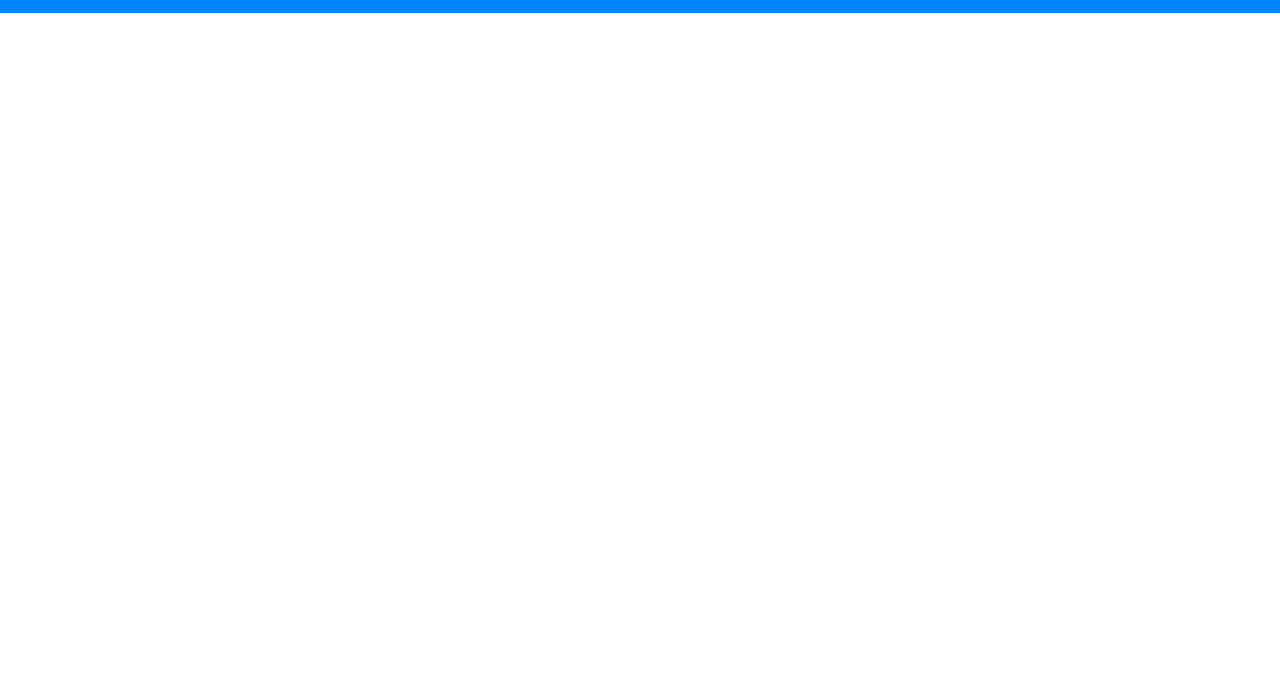
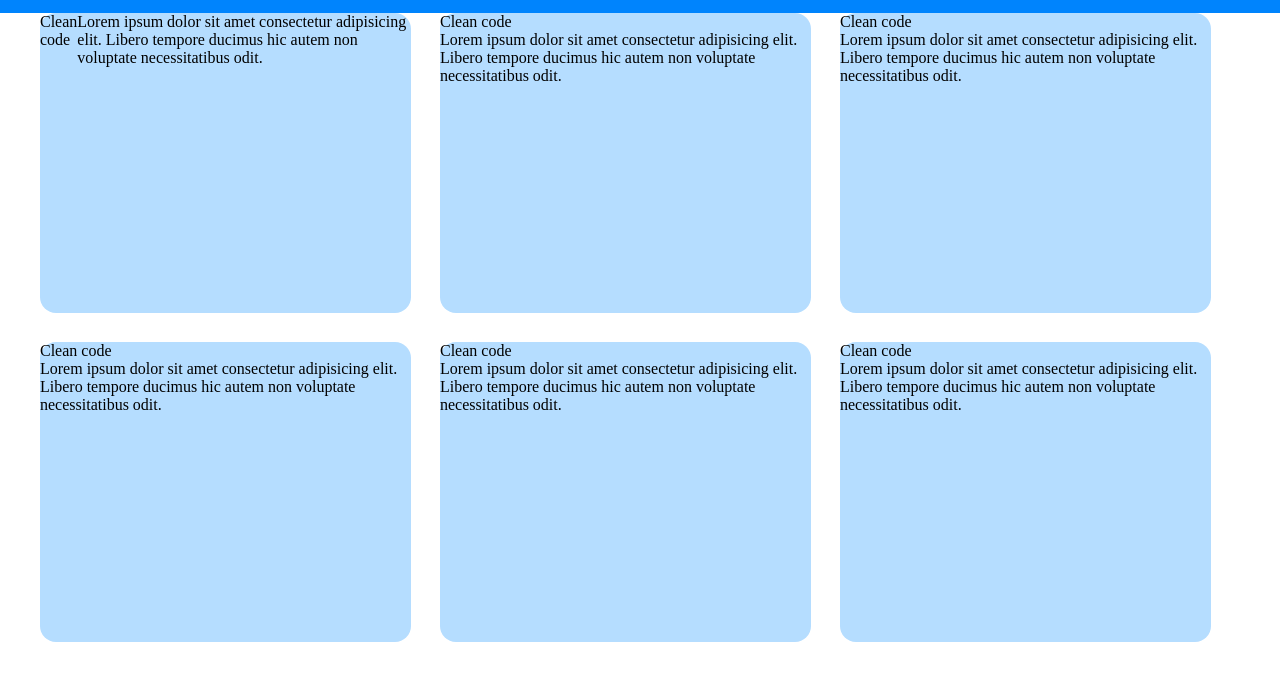
Before and after one commit to CarloColletti/htmlcss-responsive-layout, a plain HTML site: page index.html in a window 1280 px wide. Shown: the part 77-758 px from the top of the page. Drawn offline with Linux system fonts and the light colour scheme.

Commit message:
prima sezione quadrati senza quello grosso

```diff
--- a/css/style.css
+++ b/css/style.css
@@ -8,7 +8,7 @@
 	color: white;
 	background-color: #0084fd;
 	/* z-index: 3; */
-	position: fixed;
+	/* position: fixed; */
 	width: 100%;
 }
 
@@ -35,3 +35,26 @@
 }
 
 /* main */
+
+.row-card{
+	gap: 1.8rem;
+	flex-wrap: wrap;
+}
+
+.col-card{
+	width: calc(100% / 3 - 1.8rem);
+	height: 300px;
+	background-color: #b5ddff;
+	border-radius: 1rem;
+}
+
+/* quadrato placeholder*/
+
+.placeholder-square{
+	width: 200px;
+	height: 200px;
+	background-color: aquamarine;
+	display: inline-block;
+}
+
+/* ---------*/
--- a/css/utils.css
+++ b/css/utils.css
@@ -17,4 +17,13 @@
 	display: table;
 }
 
+
+/* display flex  */
+
+.d-flex{
+	display: flex;
+}
+
+
+
 /* bottoni */
--- a/index.html
+++ b/index.html
@@ -23,6 +23,7 @@
 </head>
 
 <body>
+	<!-- header menu  -->
 	<header class="header-main">
 		<div class="header-head">
 			<nav class="header-nav container">
@@ -45,7 +46,78 @@
 	</header>
 
 	<main>
-		<section></section>
+
+		<section>
+			<div class="container">
+
+				<div class="row-card d-flex">
+					<div class="col-card d-flex">
+
+						<h3>Clean code</h3>
+						<p>
+							Lorem ipsum dolor sit amet consectetur adipisicing elit. Libero tempore ducimus hic autem non voluptate necessitatibus odit.
+						</p>
+
+
+					</div>
+
+					<div class="col-card">
+
+						<h3>Clean code</h3>
+						<p>
+							Lorem ipsum dolor sit amet consectetur adipisicing elit. Libero tempore ducimus hic autem non voluptate
+							necessitatibus odit.
+						</p>
+
+					</div>
+
+					<div class="col-card">
+
+						<h3>Clean code</h3>
+						<p>
+							Lorem ipsum dolor sit amet consectetur adipisicing elit. Libero tempore ducimus hic autem non voluptate
+							necessitatibus odit.
+						</p>
+
+					</div>
+
+					<div class="col-card">
+
+						<h3>Clean code</h3>
+						<p>
+							Lorem ipsum dolor sit amet consectetur adipisicing elit. Libero tempore ducimus hic autem non voluptate
+							necessitatibus odit.
+						</p>
+
+					</div>
+
+					<div class="col-card">
+
+						<h3>Clean code</h3>
+						<p>
+							Lorem ipsum dolor sit amet consectetur adipisicing elit. Libero tempore ducimus hic autem non voluptate
+							necessitatibus odit.
+						</p>
+
+					</div>
+
+					<div class="col-card">
+
+						<h3>Clean code</h3>
+						<p>
+							Lorem ipsum dolor sit amet consectetur adipisicing elit. Libero tempore ducimus hic autem non voluptate
+							necessitatibus odit.
+						</p>
+
+					</div>
+
+
+
+				</div>
+
+			</div>
+		</section>
+
 		<section></section>
 		<section></section>
 		<section></section>
```
